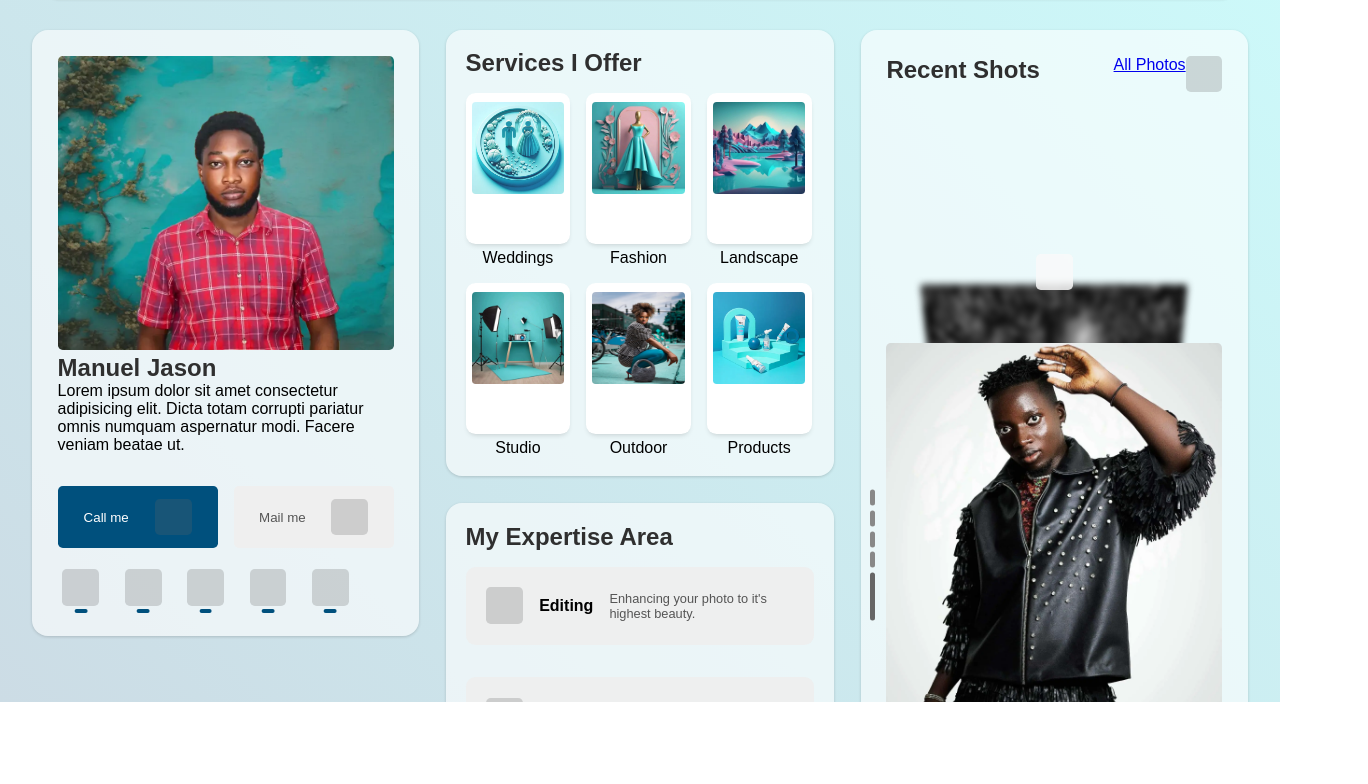
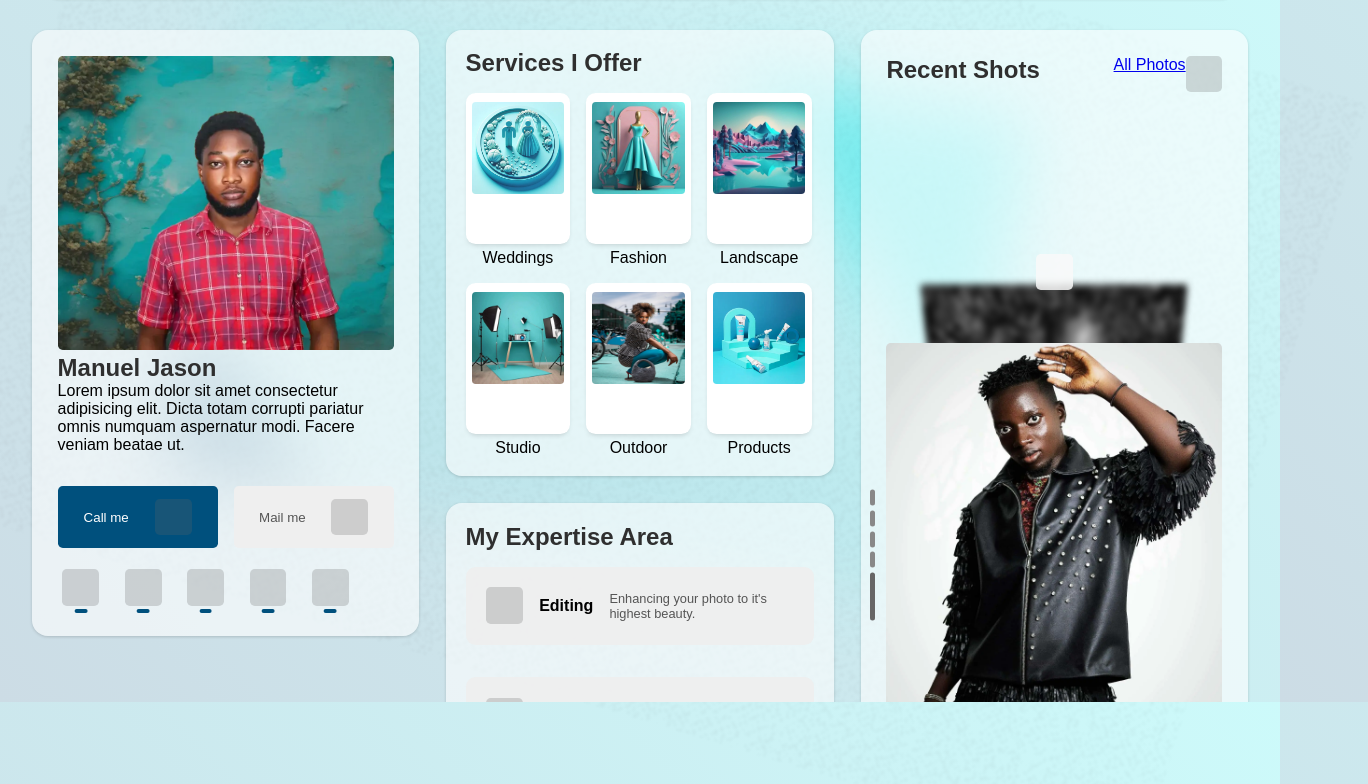
Before and after one commit to legen07/NuelJay, a website: page d/index.html in a window 1280 px wide. Shown: the part 98-882 px from the top of the page, 1368 px wide, since content can reach past the window. Before the commit the page ends 800 px from the top, so only its background shows below. Drawn offline with nearby package versions, Linux system fonts and the light colour scheme; a web font is replaced by a local one.

Commit message:
New grainy with galaxy efect activated.

```diff
--- a/d/javascript/gallery.js
+++ b/d/javascript/gallery.js
@@ -60,7 +60,7 @@ $(window).on("load", () => {
     $(`.all-other-photos [data-js-imgname="${proImgs[1]}"]`).addClass("js");
   }
 
-  /*        End or Carousel                                  */
+  /*        End or Carousel                                       */
 
   function galleryThings() {
     proImgs = [];
@@ -125,7 +125,3 @@ const observer = new MutationObserver((mutationList, observer) => {
 const observerConfig = { childList: true};
 
 observer.observe(targetElement, observerConfig)
-
-// $(window).on('resize', () => {
-  // setCarHeight();
-// })
--- a/src/scss/style.scss
+++ b/src/scss/style.scss
@@ -3,13 +3,13 @@
 @import "__pages.scss";
 
 body {
-  // background-color: #{$turquoise}11;
+  background-color: #{$turquoise}11;
   overflow: hidden;
   height: 100lvh;
   position: relative;
   background: linear-gradient(45deg, #{$blue}33, #{$turquoise}33);
 
-  /*&::before {
+  &::before {
     content: "";
     position: absolute;
     max-width: 100vw;
@@ -37,13 +37,13 @@ body {
     height: 100dvh;
     overflow: hidden;
     z-index: -1;
-    background-image: url(images/stock/distress-sand-overlay.webp);
+    background-image: url(opt-images/stock/new-distress.webp);
     background-repeat: repeat;
-    background-size: 40%;
+    background-size: 140%;
     animation: body-sand 36s ease-in-out infinite alternate;
     filter: blur(1px);
-    opacity: 0.08;
-  }*/
+    opacity: 0.03;
+  }
 }
 @keyframes body-sand {
   to {
```
Also changed, not shown: d/opt-images/stock/new-distress.webp (added), d/style.css, src/images/stock/new-distress.png (added).
